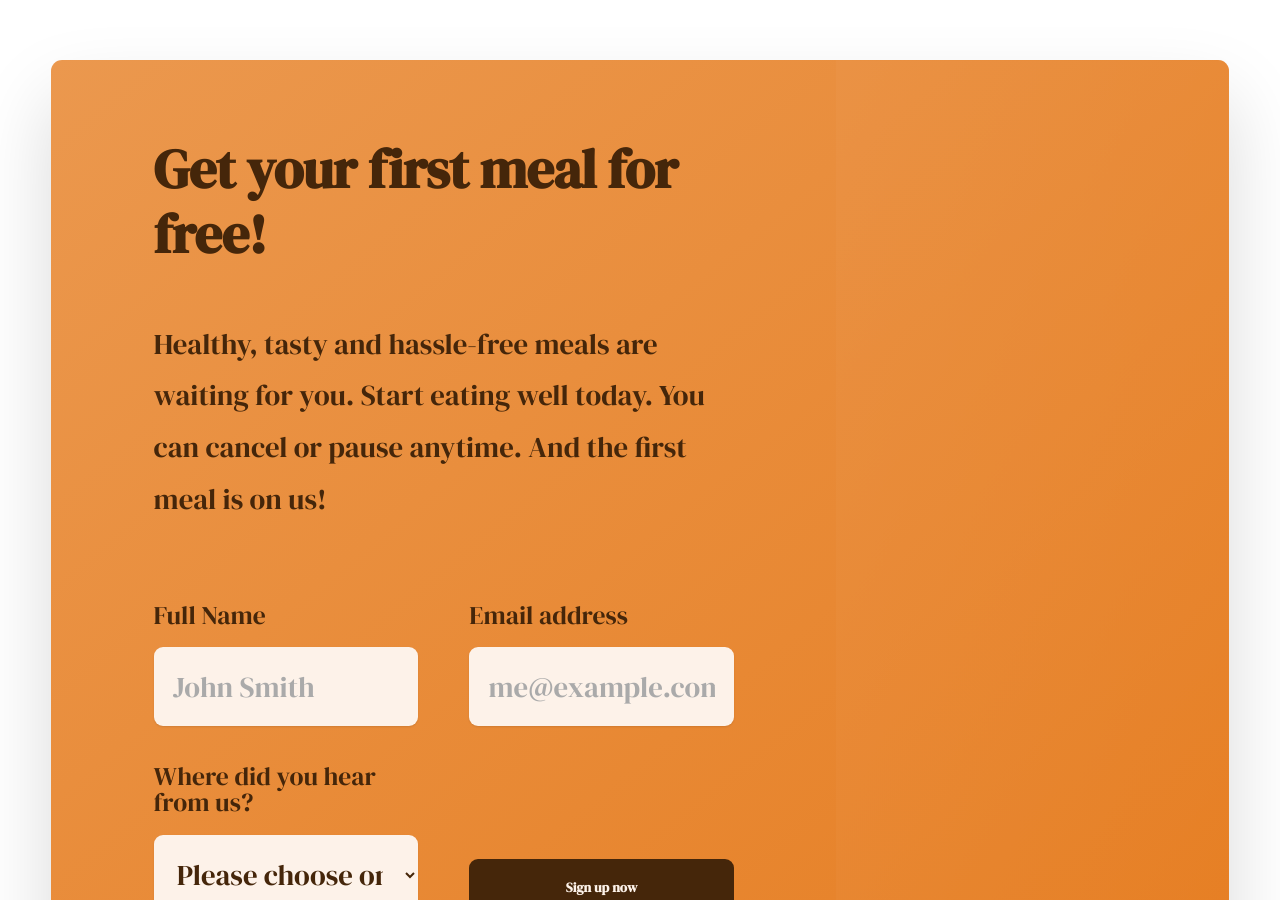
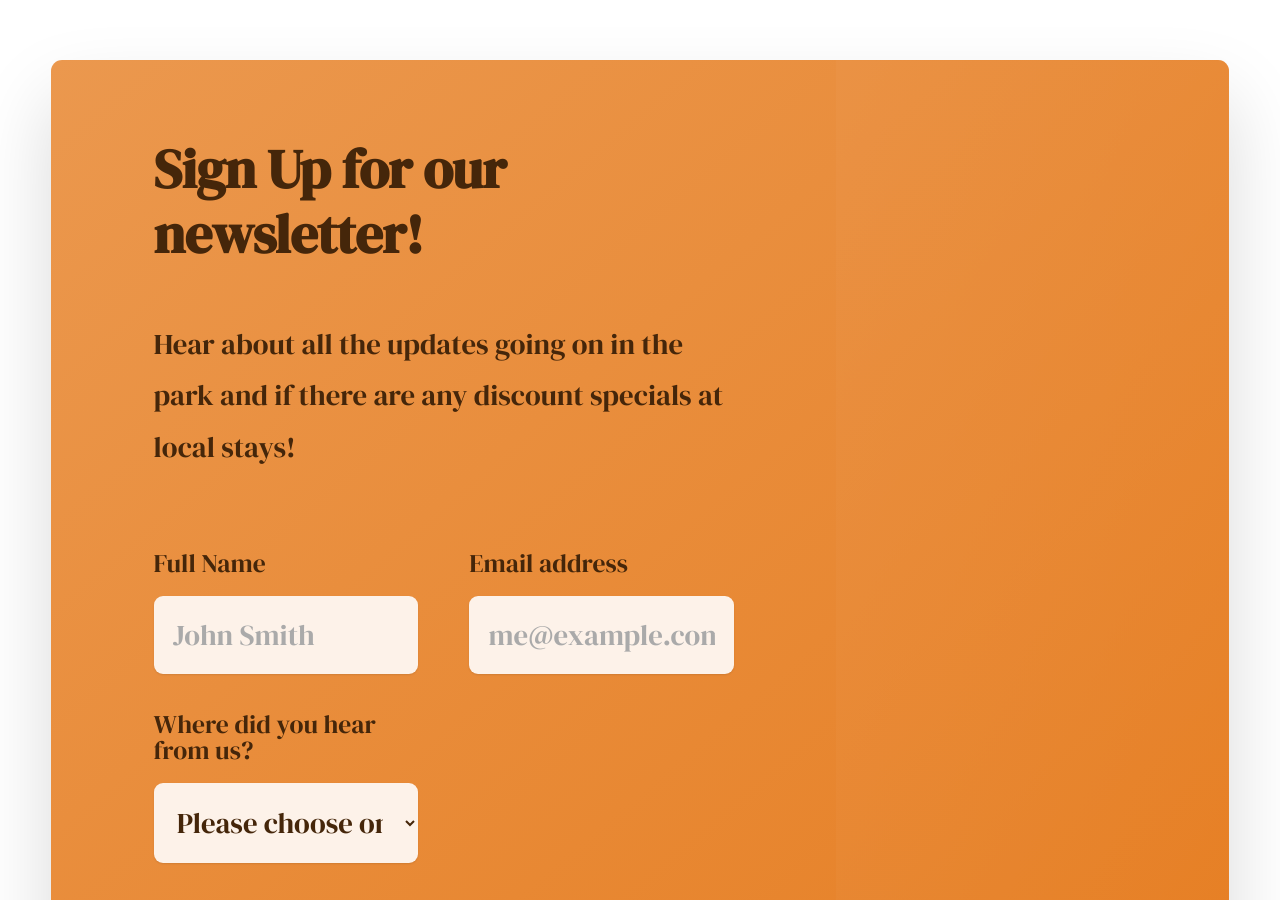
Before and after one commit to dhillje/Garden-of-the-gods, a plain HTML site: page index.html in a window 1280 px wide. Shown: the part 1900-2800 px from the top of the page. Drawn offline with nearby package versions, Linux system fonts and the light colour scheme; some packages are replaced by stand-ins of ours; a script that the page names is missing.

Commit message:
Change made to CTA section

```diff
--- a/index.html
+++ b/index.html
@@ -53,7 +53,7 @@
           <li>
             <a class="main-nav-link" href="#testimonials">Testimonials</a>
           </li>
-          <li><a class="main-nav-link" href="#pricing">Contact</a></li>
+          <li><a class="main-nav-link" href="#pricing">Subscribe</a></li>
           <li>
             <a class="main-nav-link nav-cta" href="#cta">Search Hotels</a>
           </li>
@@ -147,11 +147,10 @@
         <div class="container">
           <div class="cta">
             <div class="cta-text-box">
-              <h2 class="heading-secondary">Get your first meal for free!</h2>
+              <h2 class="heading-secondary">Sign Up for our newsletter!</h2>
               <p class="cta-text">
-                Healthy, tasty and hassle-free meals are waiting for you. Start
-                eating well today. You can cancel or pause anytime. And the
-                first meal is on us!
+                Hear about all the updates going on in the park and if there are
+                any discount specials at local stays!
               </p>
 
               <form class="cta-form" name="sign-up" netlify>
@@ -188,6 +187,7 @@
                     <option value="others">Others</option>
                   </select>
                 </div>
+                <br />
 
                 <button class="btn btn--form">Sign up now</button>
 
```
